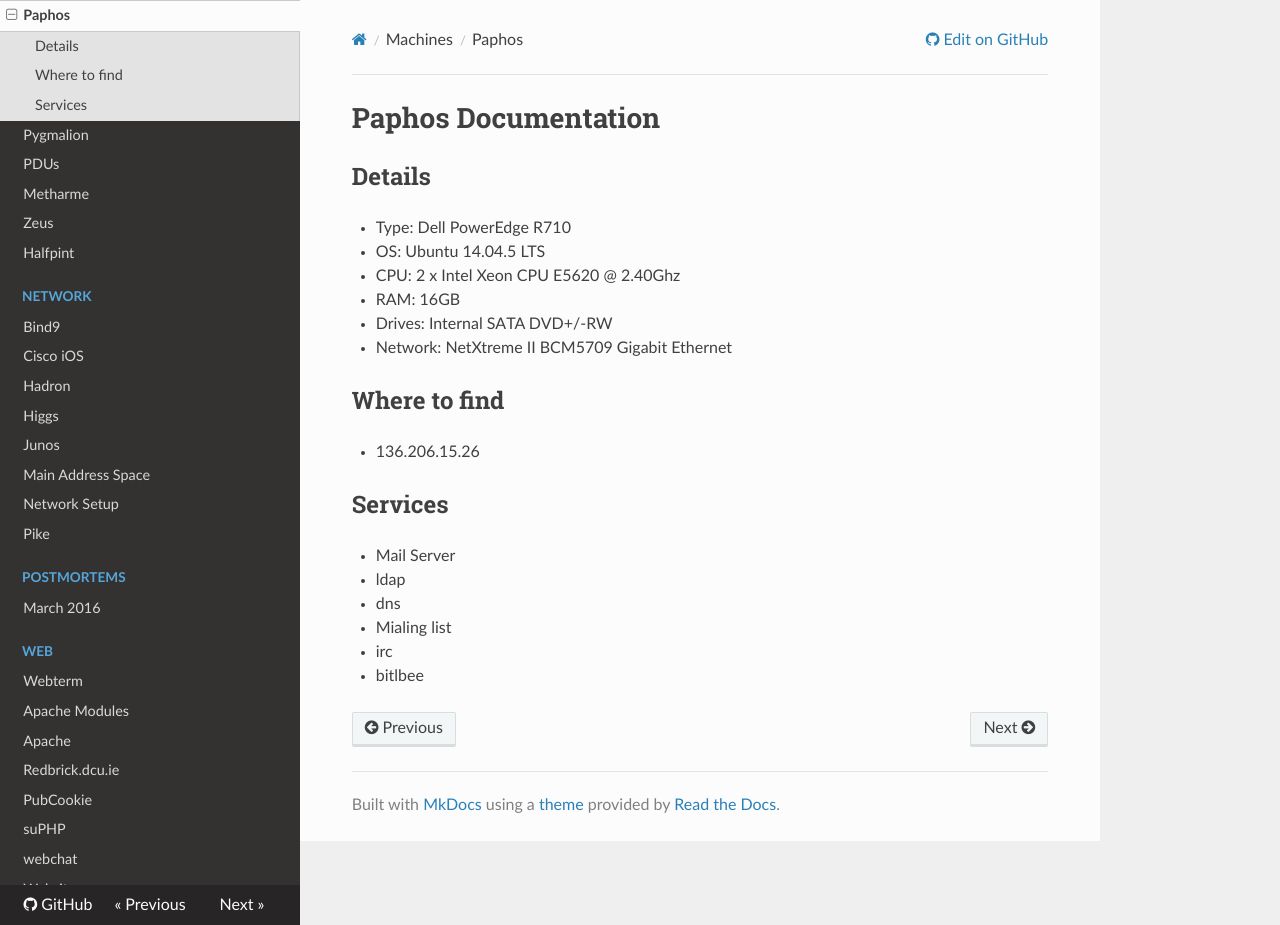
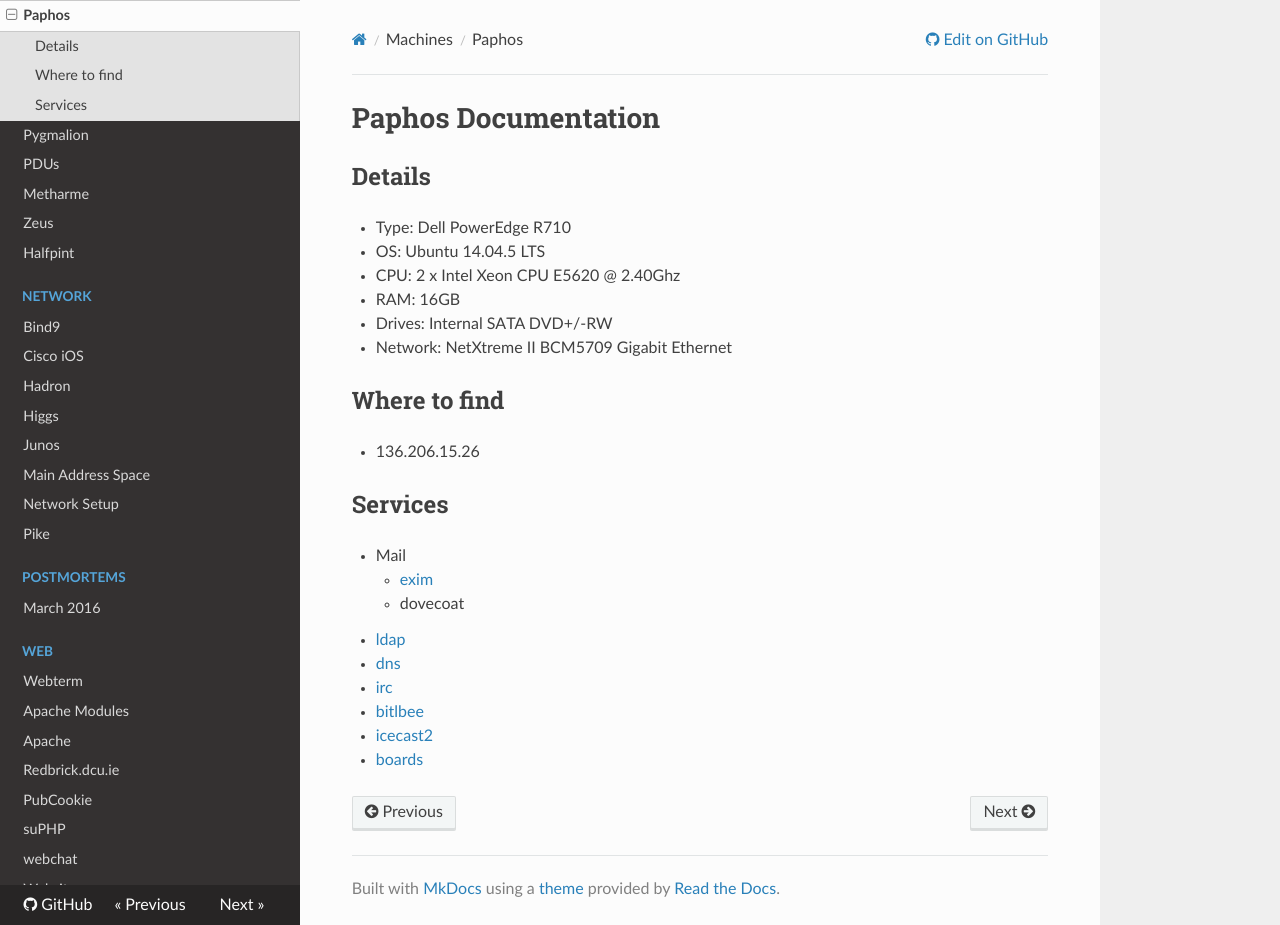
Before and after one commit to redbrick/docs-old, an MkDocs documentation site: the page built from docs/machines/paphos.md, in a window 1280 px wide and 925 px high. Built offline with MkDocs 1.6.1, drawn with Linux system fonts in a browser that asks for light colours; nearby versions of some CDN libraries; old or Windows-style settings are respelled for this version of MkDocs.

Commit message:
Updated links in services section

```diff
--- a/docs/machines/paphos.md
+++ b/docs/machines/paphos.md
@@ -15,9 +15,12 @@
 
 ## Services
 
-* Mail Server
-* ldap
-* dns
-* Mialing list
-* irc
-* bitlbee
+* Mail
+    - [exim](/services/exim)
+    - dovecoat
+* [ldap](/services/ldap)
+* [dns](/services/bind9)
+* [irc](/services/irc)
+* [bitlbee](/services/bitlbee)
+* [icecast2](/services/icecast2)
+* [boards](/procedures/newboards)
```
